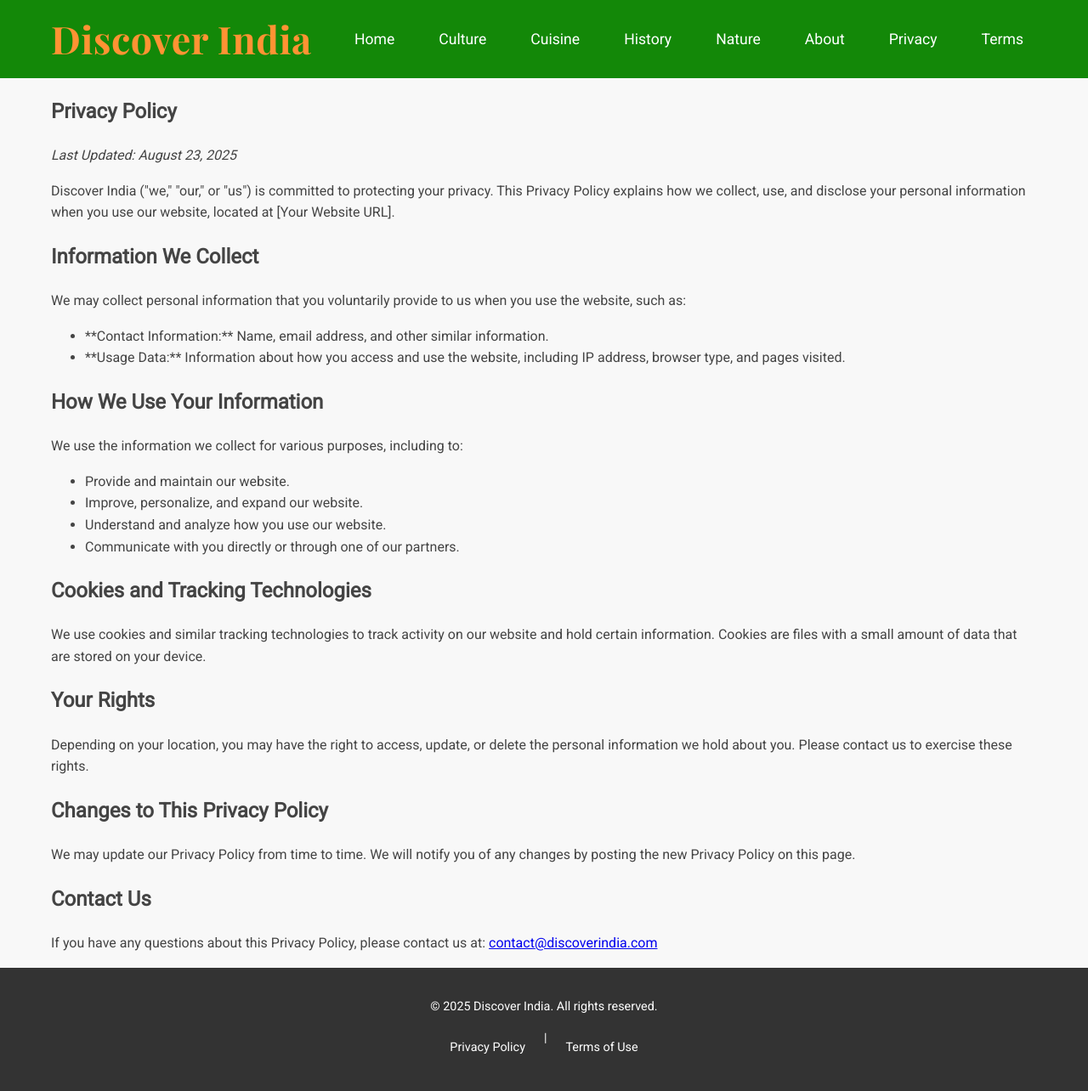
After one commit to ArthPatel-GitHub/AS91893--DMO-, a Flask app: page /privacy in a window 1280 px wide. The commit adds this page. Shown: the whole page at 85% size. Run offline with Flask 3, Linux system fonts and the light colour scheme.

Commit message:
I have now made my routes, and my HTML files. I have also just added a link to my about.html and my app.py to allow one image for the people who made this website (which is just me). I will now work on the more advanced features. I will be making colour combos so the user can choose colour combinations.

```diff
--- a/app.py
+++ b/app.py
@@ -28,7 +28,7 @@ class Destination(db.Model):
     image_url = db.Column(db.String(200), nullable=True)
     category = db.Column(db.String(50), nullable=True)
     sub_category = db.Column(db.String(50), nullable=True)
-    long_description = db.Column(db.Text, nullable=True) # The new column for long text
+    long_description = db.Column(db.Text, nullable=True)
 
     def __repr__(self):
         return f"Destination('{self.title}', '{self.category}')"
@@ -60,6 +60,25 @@ def home():
     featured_highlights = Destination.query.filter(Destination.sub_category.isnot(None)).limit(6).all()
     return render_template('index.html', hero_image=hero_image, culture_highlights=culture_highlights, history_highlights=history_highlights, nature_highlights=nature_highlights, featured_highlights=featured_highlights)
 
+# Route for the About Us page
+@app.route('/about')
+def about():
+    """Renders the About Us page with a hero image from the database."""
+    about_hero = Destination.query.filter_by(category='About').first()
+    return render_template('about.html', about_hero=about_hero)
+
+# Route for the Privacy Policy page
+@app.route('/privacy')
+def privacy():
+    """Renders the Privacy Policy page."""
+    return render_template('privacy.html')
+
+# Route for the Terms of Use page
+@app.route('/terms')
+def terms():
+    """Renders the Terms of Use page."""
+    return render_template('terms.html')
+
 # Refactored routes for Culture, History, and Nature
 @app.route('/culture')
 def culture():
@@ -81,8 +100,7 @@ def nature():
 
 @app.route('/cuisine')
 def cuisine():
-    items = Destination.query.filter(Destination.category == 'Cuisine',
-                                             Destination.sub_category.isnot(None)).group_by(Destination.sub_category).all()
+    items = Destination.query.filter(Destination.category == 'Cuisine', Destination.sub_category.isnot(None)).group_by(Destination.sub_category).all()
     hero = CategoryHero.query.filter_by(category='Cuisine').first()
     return render_template('sub_category_page.html', items=items, hero=hero, category='cuisine')
 
@@ -125,9 +143,11 @@ def spices_page():
     hero = CategoryHero.query.filter_by(category='Cuisine').first()
     return render_template('cuisine_subpage.html', items=items, hero=hero, page_title='Spices of India')
 
-@app.route('/about')
-def about():
-    return render_template('about.html')
+@app.route('/cuisine/street-food')
+def street_food_page():
+    items = Destination.query.filter_by(sub_category='Street Food').all()
+    hero = CategoryHero.query.filter_by(category='Cuisine').first()
+    return render_template('cuisine_subpage.html', items=items, hero=hero, page_title='Street Food of India')
 
 # Main block to run the application
 if __name__ == '__main__':
@@ -143,6 +163,15 @@ if __name__ == '__main__':
                 image_url=url_for('static', filename='images/hero-image.jpg'),
                 category='Hero',
                 long_description="Explore the beauty of India. The country is well known for its majestic landscapes, captivating wildlife, and rich cultural heritage."
+            )
+
+            # A new entry for the About Us page hero photo
+            about_hero = Destination(
+                title='Our Story',
+                description='A photo for the About Us page.',
+                image_url=url_for('static', filename='images/about-us-hero.jpg'),
+                category='About',
+                long_description="A hero image for the About Us page."
             )
 
             # --- New hero photos for each category page ---
@@ -363,61 +392,41 @@ if __name__ == '__main__':
             cuisine4 = Destination(
                 title='Indian Street Food',
                 description='Savor the vibrant and diverse flavors of India\'s popular street food, from chaat to pakoras.',
-                long_description="Indian street food is a culinary adventure, offering a quick and flavorful glimpse into the country's diverse tastes. From the tangy and spicy `Chaat` (a savory snack) to crispy `Samosas` and fried `Pakoras`, every street corner offers a new and exciting dish. The street food culture is a vibrant part of daily life, where vendors prepare fresh, delicious snacks on the spot. It's an experience that is as much about the bustling atmosphere as it is about the incredible flavors.",
+                long_description="Indian street food is a culinary adventure, offering a quick and flavorful glimpse into the nation's diverse culinary landscape. From the tangy and spicy `chaat` to the crispy fried `pakoras` and the satisfying `samosas`, these dishes are a feast for the senses. Each city has its own specialty, from the `vada pav` in Mumbai to the `pani puri` found everywhere, making street food a beloved part of the daily life and cultural identity of India.",
                 image_url=url_for('static', filename='images/street-food.jpg'),
                 category='Cuisine',
                 sub_category='Street Food'
             )
             cuisine5 = Destination(
                 title='Thali Meals',
-                description='Experience a complete and balanced meal on a single plate, featuring a variety of regional dishes.',
-                long_description="A `Thali` is a traditional Indian meal composed of a variety of dishes served on a single platter. The concept is to offer a balanced meal with all six tastes—sweet, salty, bitter, sour, astringent, and spicy—on one plate. A typical Thali includes a selection of curries, lentils, vegetables, rice, and bread, often accompanied by yogurt, a sweet dish, and a pickle. It's a culinary tour of a region's flavors, providing a complete and wholesome dining experience.",
+                description='Experience a full-course Indian meal with a variety of dishes served on a single platter.',
+                long_description="A 'Thali' is a complete meal served on a single platter, offering a taste of multiple dishes from a specific region. It's a fantastic way to experience a variety of flavors, textures, and aromas in one sitting. A typical Thali includes a selection of curries, vegetables, bread, rice, yogurt, a sweet dish, and a pickle, all arranged in small bowls. This traditional style of serving food is not just a meal but a balanced, wholesome, and cultural experience.",
                 image_url=url_for('static', filename='images/thali.jpg'),
                 category='Cuisine',
                 sub_category='Thali Meals'
             )
             cuisine6 = Destination(
                 title='Spices of India',
-                description='Learn about the aromatic spices that are the heart and soul of Indian cooking.',
-                long_description="Spices are the heart and soul of Indian cooking, giving the cuisine its unique and complex flavors. India is known as the 'land of spices,' with a wide variety of spices like turmeric, cumin, cardamom, and cloves being cultivated and used for centuries. These spices not only enhance the taste of food but also have significant medicinal and health benefits. The art of blending and roasting these spices to create a perfect `masala` is a skill passed down through generations, making every dish a masterpiece of flavor.",
+                description='Discover the heart of Indian cooking with a look at its most essential spices.',
+                long_description="Indian cuisine is world-famous for its complex and aromatic use of spices. Spices are not just for flavor; they have a rich history and are often used for their medicinal properties. From the warm notes of cumin and coriander to the fiery kick of chili and the sweet aroma of cardamom, each spice plays a crucial role. The art of balancing these spices is the key to creating the distinct and layered flavors that define Indian food, making a culinary tour of India a truly aromatic experience.",
                 image_url=url_for('static', filename='images/spices.jpg'),
                 category='Cuisine',
                 sub_category='Spices'
             )
 
-            db.session.add(hero_photo)
-            db.session.add(culture_hero)
-            db.session.add(cuisine_hero)
-            db.session.add(history_hero)
-            db.session.add(nature_hero)
-            db.session.add(festival1)
-            db.session.add(festival2)
-            db.session.add(festival3)
-            db.session.add(festival4)
-            db.session.add(tradition1)
-            db.session.add(tradition2)
-            db.session.add(tradition3)
-            db.session.add(tradition4)
-            db.session.add(art1)
-            db.session.add(art2)
-            db.session.add(art3)
-            db.session.add(art4)
-            db.session.add(history_highlight1)
-            db.session.add(history_highlight2)
-            db.session.add(history_highlight3)
-            db.session.add(history_highlight4)
-            db.session.add(nature_highlight1)
-            db.session.add(nature_highlight2)
-            db.session.add(nature_highlight3)
-            db.session.add(nature_highlight4)
-            db.session.add(cuisine1)
-            db.session.add(cuisine2)
-            db.session.add(cuisine3)
-            db.session.add(cuisine4)
-            db.session.add(cuisine5)
-            db.session.add(cuisine6)
-
+            # Add all items to the database session
+            db.session.add_all([
+                hero_photo, about_hero,
+                culture_hero, cuisine_hero, history_hero, nature_hero,
+                festival1, festival2, festival3, festival4,
+                tradition1, tradition2, tradition3, tradition4,
+                art1, art2, art3, art4,
+                history_highlight1, history_highlight2, history_highlight3, history_highlight4,
+                nature_highlight1, nature_highlight2, nature_highlight3, nature_highlight4,
+                cuisine1, cuisine2, cuisine3, cuisine4, cuisine5, cuisine6
+            ])
+            # Commit the session to save the data
             db.session.commit()
-            print("Initial data added.")
+            print("Initial data added to the database.")
 
     app.run(debug=True)
--- a/templates/base.html
+++ b/templates/base.html
@@ -31,6 +31,8 @@
                     <li><a href="{{ url_for('history') }}">History</a></li>
                     <li><a href="{{ url_for('nature') }}">Nature</a></li>
                     <li><a href="{{ url_for('about') }}">About</a></li>
+                    <li><a href="{{ url_for('privacy') }}">Privacy</a></li>
+                    <li><a href="{{ url_for('terms') }}">Terms</a></li>
                 </ul>
             </nav>
             <div class="hamburger-menu" id="hamburger-menu">
@@ -49,8 +51,8 @@
         <div class="container">
             <p>&copy; 2025 Discover India. All rights reserved.</p>
             <div class="footer-links">
-                <a href="#">Privacy Policy</a> |
-                <a href="#">Terms of Use</a>
+               <a href="{{ url_for('privacy') }}">Privacy Policy</a> |
+                <a href="{{ url_for('terms') }}">Terms of Use</a>
             </div>
         </div>
     </footer>
--- /dev/null
+++ b/templates/privacy.html
@@ -0,0 +1,42 @@
+{% extends 'base.html' %}
+
+{% block title %}Privacy Policy{% endblock %}
+
+{% block content %}
+<section class="content-section">
+    <div class="container">
+        <h1 class="page-title">Privacy Policy</h1>
+        <p><em>Last Updated: August 23, 2025</em></p>
+
+        <p>Discover India ("we," "our," or "us") is committed to protecting your privacy. This Privacy Policy explains how we collect, use, and disclose your personal information when you use our website, located at [Your Website URL].</p>
+
+        <h2 class="section-sub-heading">Information We Collect</h2>
+        <p>We may collect personal information that you voluntarily provide to us when you use the website, such as:</p>
+        <ul>
+            <li>**Contact Information:** Name, email address, and other similar information.</li>
+            <li>**Usage Data:** Information about how you access and use the website, including IP address, browser type, and pages visited.</li>
+        </ul>
+
+        <h2 class="section-sub-heading">How We Use Your Information</h2>
+        <p>We use the information we collect for various purposes, including to:</p>
+        <ul>
+            <li>Provide and maintain our website.</li>
+            <li>Improve, personalize, and expand our website.</li>
+            <li>Understand and analyze how you use our website.</li>
+            <li>Communicate with you directly or through one of our partners.</li>
+        </ul>
+
+        <h2 class="section-sub-heading">Cookies and Tracking Technologies</h2>
+        <p>We use cookies and similar tracking technologies to track activity on our website and hold certain information. Cookies are files with a small amount of data that are stored on your device.</p>
+
+        <h2 class="section-sub-heading">Your Rights</h2>
+        <p>Depending on your location, you may have the right to access, update, or delete the personal information we hold about you. Please contact us to exercise these rights.</p>
+
+        <h2 class="section-sub-heading">Changes to This Privacy Policy</h2>
+        <p>We may update our Privacy Policy from time to time. We will notify you of any changes by posting the new Privacy Policy on this page.</p>
+
+        <h2 class="section-sub-heading">Contact Us</h2>
+        <p>If you have any questions about this Privacy Policy, please contact us at: <a href="mailto:contact@discoverindia.com">contact@discoverindia.com</a></p>
+    </div>
+</section>
+{% endblock %}
```
Also changed, not shown: templates/about.html (+24 -3 lines), templates/terms.html (added, +37 -0 lines), site.db.
